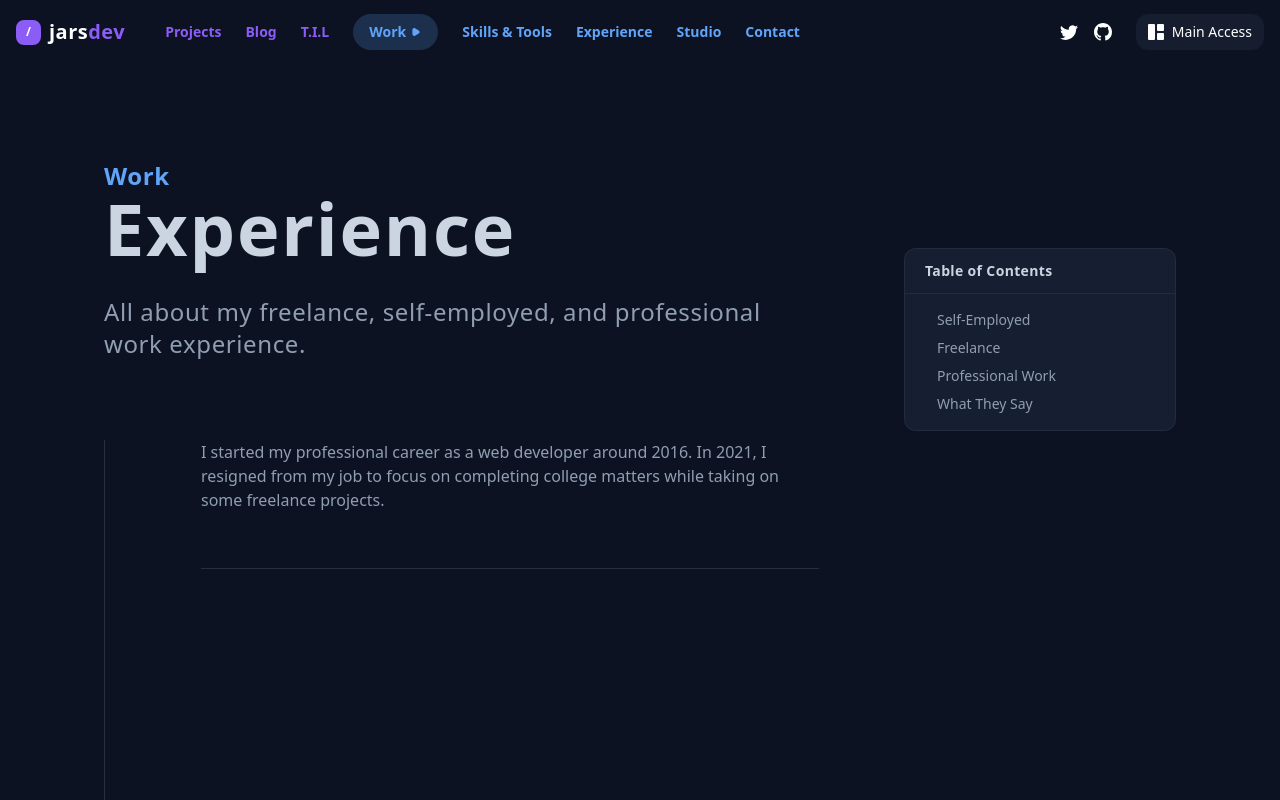
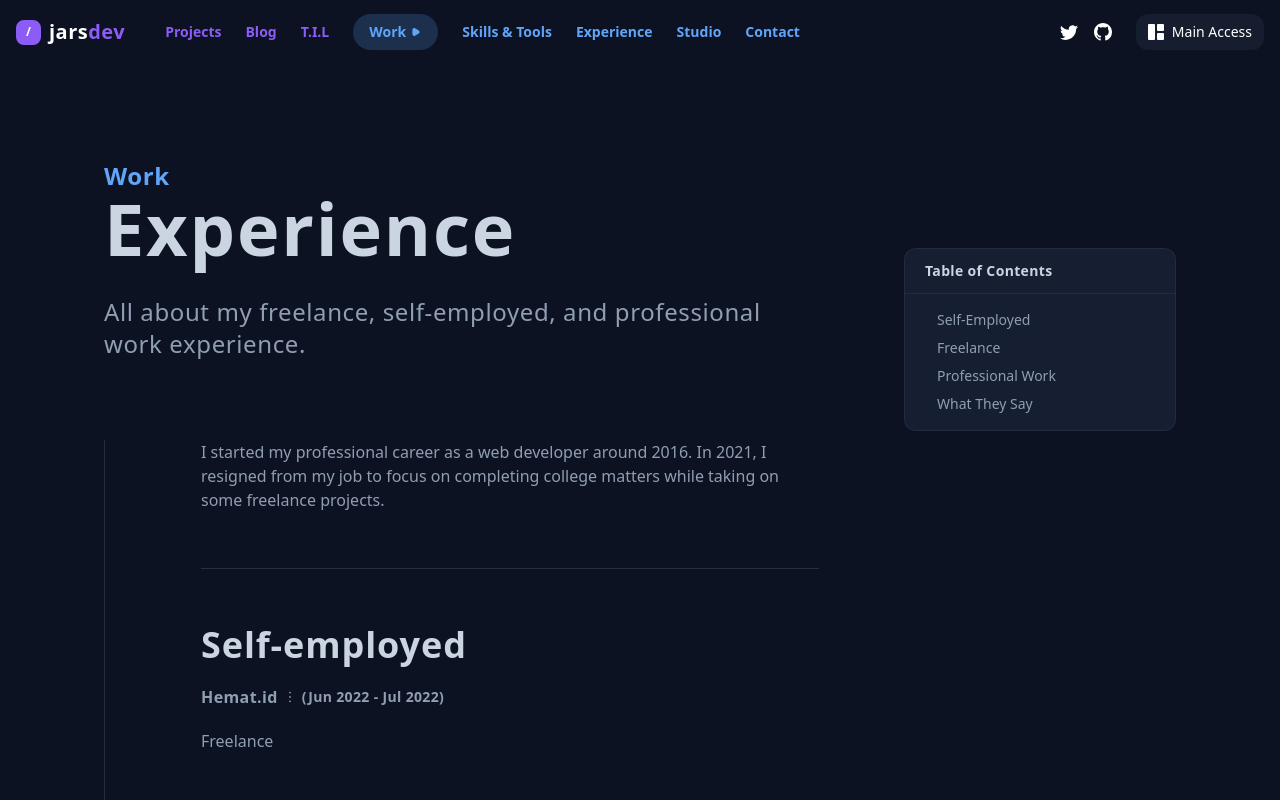
Before and after one commit to ImJars/Development-full-coding, a React (Vite) app: page /experience in a window 1280 px wide. Shown: the top 800 px of the page. Built offline with nearby package versions, Linux system fonts and the light colour scheme.

Commit message:
Update experience

```diff
--- /dev/null
+++ b/src/components/experience/content.jsx
@@ -0,0 +1,44 @@
+import React from 'react'
+import { AiOutlineMore } from 'react-icons/ai'
+
+function Content({ title, company, date, description }) {
+  return (
+    <>
+        <div
+            className='py-14 border-b border-text-general border-opacity-20'
+        >
+            <div
+                className='flex flex-col'
+            >
+                <h1
+                    className='text-4xl font-bold text-text-white-gray tracking-wide mb-5'
+                >
+                    { title }
+                </h1>
+                <div
+                    className='flex gap-1 items-center text-text-general mb-5'
+                >
+                    <h2
+                        className='font-semibold text-text-general text-base tracking-wide'
+                    >
+                        { company }
+                    </h2>
+                    <AiOutlineMore />
+                    <h3
+                        className='font-semibold text-sm text-text-general tracking-wide'
+                    >
+                        { date }
+                    </h3>
+                </div>
+                <div
+                    className='text-text-general text-base'
+                >
+                    { description }
+                </div>
+            </div>
+        </div>
+    </>
+  )
+}
+
+export default Content
--- a/src/experience.jsx
+++ b/src/experience.jsx
@@ -1,5 +1,6 @@
 import React from "react";
 import Index from "./components/experience";
+import Content from "./components/experience/content";
 import Wraped from "./components/wraped";
 import Footer from "./footer";
 
@@ -33,6 +34,16 @@ function Experience() {
                     college matters while taking on some freelance projects.
                   </h1>
                 </div>
+                <div>
+                    <Content
+                        title={"Self-employed"}
+                        company={"Hemat.id"}
+                        date={"(Jun 2022 - Jul 2022)"}
+                        description={
+                            <h1>Freelance</h1>
+                        }
+                    />
+                </div>
               </div>
             </div>
             <Index
```
